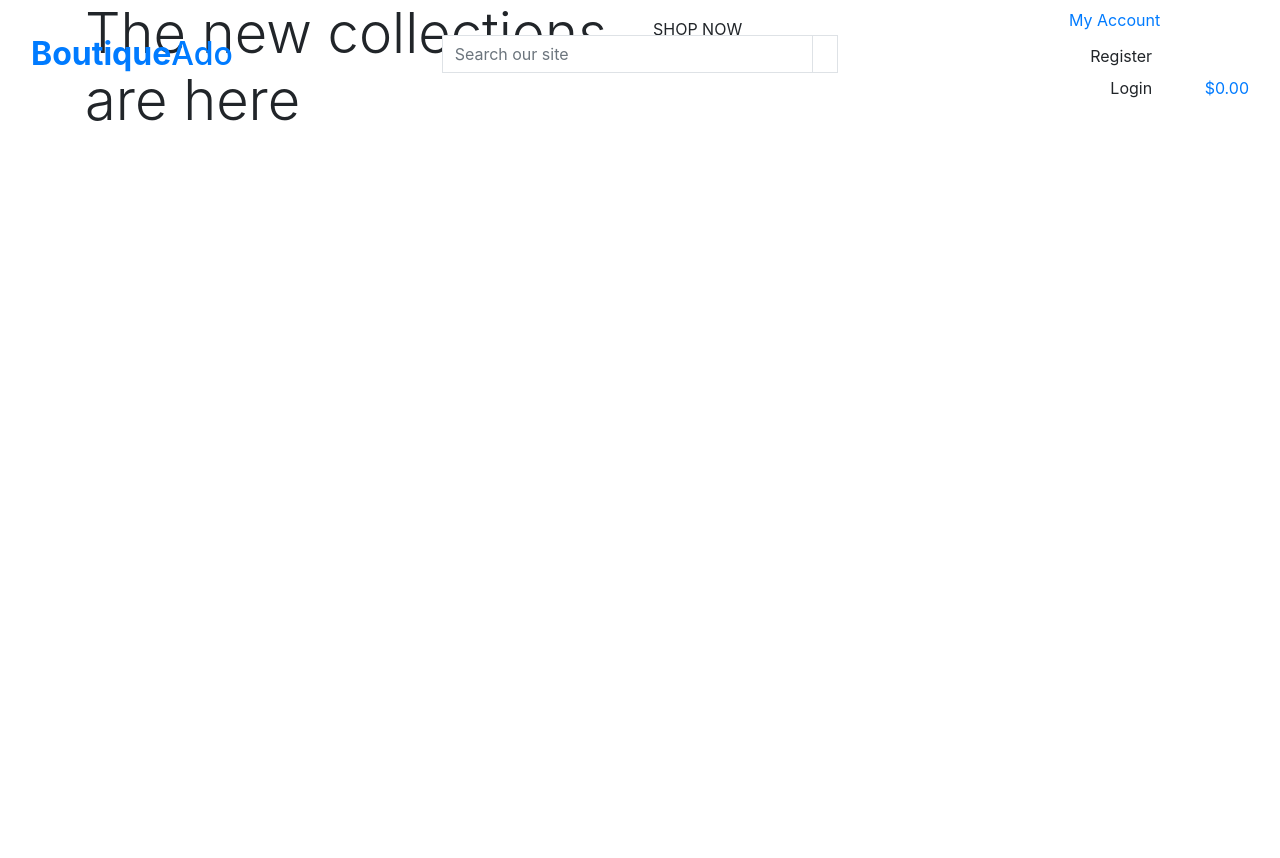
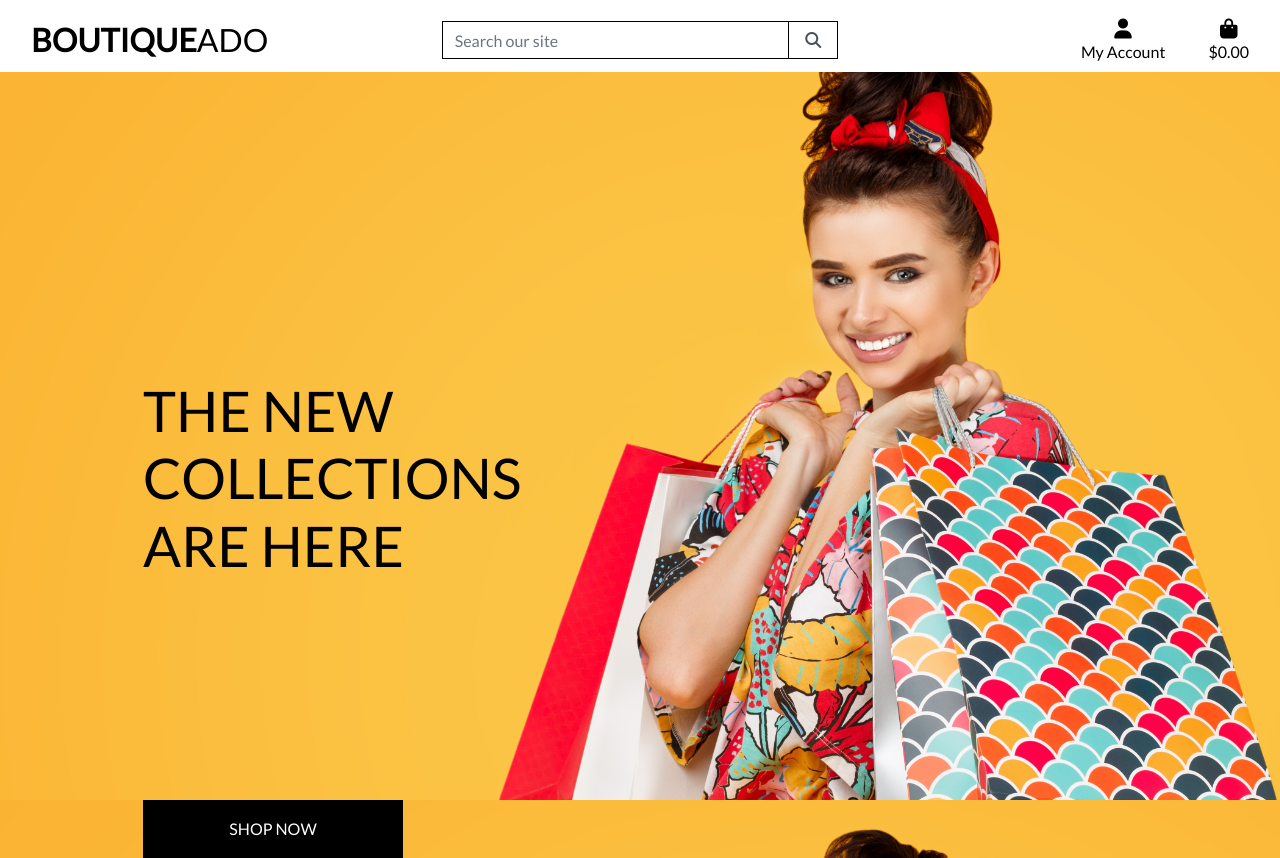
Before and after one commit to murthy1811/boutique_ado_v1, a Django app: page / in a window 1280 px wide. Before the commit the page ends 121 px from the top, so only its background shows below. Run offline with Django 3.2, Linux system fonts and the light colour scheme; some libraries are stand-ins or nearby versions.

Commit message:
completed home page header and css

```diff
--- a/boutique_ado/settings.py
+++ b/boutique_ado/settings.py
@@ -149,6 +149,10 @@ USE_TZ = True
 # https://docs.djangoproject.com/en/3.2/howto/static-files/
 
 STATIC_URL = '/static/'
+STATICFILES_DIRS = (os.path.join(BASE_DIR, 'static'),)
+
+MEDIA_URL = '/media/'
+MEDIA_ROOT = os.path.join(BASE_DIR, 'media')
 
 # Default primary key field type
 # https://docs.djangoproject.com/en/3.2/ref/settings/#default-auto-field
--- a/boutique_ado/urls.py
+++ b/boutique_ado/urls.py
@@ -15,10 +15,11 @@ Including another URLconf
 """
 from django.contrib import admin
 from django.urls import path, include
+from django.conf import settings
+from django.conf.urls.static import static
 
 urlpatterns = [
     path('admin/', admin.site.urls),
     path('accounts/', include('allauth.urls')),
     path('', include('home.urls')),
-
-]
+] + static(settings.MEDIA_URL, document_root=settings.MEDIA_ROOT)
--- a/home/templates/home/index.html
+++ b/home/templates/home/index.html
@@ -18,10 +18,12 @@
             <h1 class="display-4 logo-font text-black">
                 The new collections are here
             </h1>
+         </div>
          </div class="my-5">
             <h4>
-                <a href="" class="shop-now-button btn btn-large rounded-0 text-uppercase py-3"> Shop Now</a>
+                <a href="" class="shop-now-button btn btn-large rounded-0 text-uppercase py-3">Shop Now</a>
             </h4>
+         </div>
      </div>
  </div>
 {% endblock %}
--- /dev/null
+++ b/static/css/base.css
@@ -0,0 +1,81 @@
+html {
+    height: 100%;
+}
+
+body {
+    background: url('/media/homepage_background_cropped.jpg') no-repeat center center fixed;
+    background-size: cover;
+    height: calc(100vh - 164px);
+    color: #555;
+    font-family: 'Lato';
+}
+
+/* from Bulma */
+.icon {
+    align-items: center;
+    display: inline-flex;
+    justify-content: center;
+    height: 1.5rem;
+    width: 1.5rem;
+}
+
+.logo-font {
+    text-transform: uppercase;
+}
+
+.main-logo-link {
+    width: fit-content;
+}
+
+.shop-now-button {
+    background: black;
+    color: white;
+    min-width: 260px;
+}
+
+.btn-black {
+    background: black;
+    color: white;
+}
+
+.shop-now-button:hover,
+.shop-now-button:active,
+.shop-now-button:focus,
+.btn-black:hover,
+.btn-black:active,
+.btn-black:focus {
+    background: #222;
+    color: white;
+}
+
+.text-black {
+    color: #000 !important;
+}
+
+.border-black {
+    border: 1px solid black !important;
+}
+
+/* -------------------------------- Media Queries */
+
+/* Slightly larger container on xl screens */
+@media (min-width: 1200px) {
+  .container {
+    max-width: 80%;
+  }
+}
+
+/* fixed top navbar only on medium and up */
+@media (min-width: 992px) {
+    .fixed-top-desktop-only {
+        position: fixed;
+        top: 0;
+        right: 0;
+        left: 0;
+        z-index: 1030;
+    }
+
+    .header-container {
+        padding-top: 164px;
+    }
+}
--- a/templates/base.html
+++ b/templates/base.html
@@ -15,6 +15,8 @@
     {% block corecss %}
     <link rel="stylesheet" href="https://cdn.jsdelivr.net/npm/bootstrap@4.5.3/dist/css/bootstrap.min.css"
         integrity="sha384-TX8t27EcRE3e/ihU7zmQxVncDAy5uIKz4rEkgIXeMed4M0jlfIDPvg6uqKI2xXr2" crossorigin="anonymous">
+    <link href="https://fonts.googleapis.com/css2?family=Lato&display=swap" rel="stylesheet">
+    <link rel="stylesheet" href="{% static 'css/base.css' %}">
     {% endblock %}
 
     {% block extra_css %}
@@ -27,6 +29,8 @@
     <script src="https://cdn.jsdelivr.net/npm/bootstrap@4.5.3/dist/js/bootstrap.bundle.min.js"
         integrity="sha384-ho+j7jyWK8fNQe+A12Hb8AhRq26LrZ/JpcUGGOn+Y7RsweNrtN/tE3MoK7ZeZDyx"
         crossorigin="anonymous"></script>
+    <script src="https://kit.fontawesome.com/4c17053e39.js" crossorigin="anonymous"></script>
+    <script src="https://stackpath.bootstrapcdn.com/bootstrap/4.4.1/js/bootstrap.min.js" integrity="sha384-wfSDF2E50Y2D1uUdj0O3uMBJnjuUD4Ih7YwaYd1iqfktj0Uod8GCExl3Og8ifwB6" crossorigin="anonymous"></script>
     {% endblock %}
 
     {% block extra_js %}
@@ -37,7 +41,7 @@
 
 <body>
     <header class="container-fluid fixed-top" >
-        <div class="row">
+        <div id="topnav" class="row bg-white pt-lg-2 d-none d-lg-flex ">
             <div class="col-12 col-lg-4 my-auto py-1 py-lg-0 text-center text-lg-left">
                 <a href="{% url 'home' %}" class="nav-link main-logo-link">
                     <h2 class="logo-font text-black my-0"><strong>Boutique</strong>Ado</h2>
@@ -66,7 +70,7 @@
                                 <p class="my-0">My Account</p>
                             </div>
                         </a>
-                        <div class="dropdown-menu-border-0" aria-labelledby="user-options">
+                        <div class="dropdown-menu border-0" aria-labelledby="user-options">
                             {% if request.user.is_authenticated %}
                                 {% if request.user.is_superuser %}
                                     <a href="" class="dropdown-item">Product Management</a>
```
Also changed, not shown: media/homepage_background_cropped.jpg (added).
